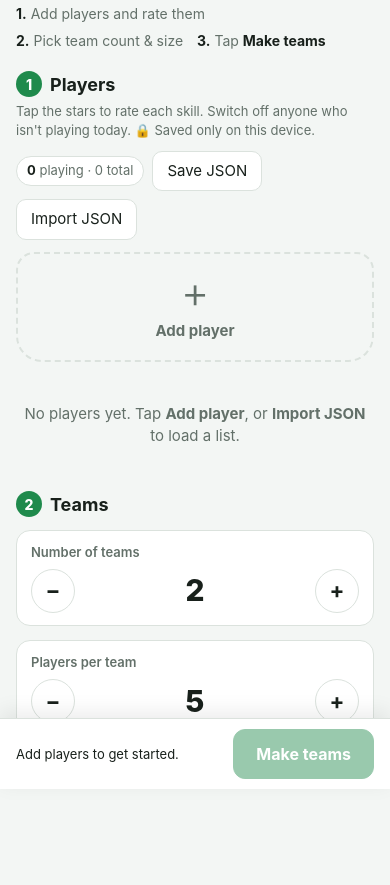
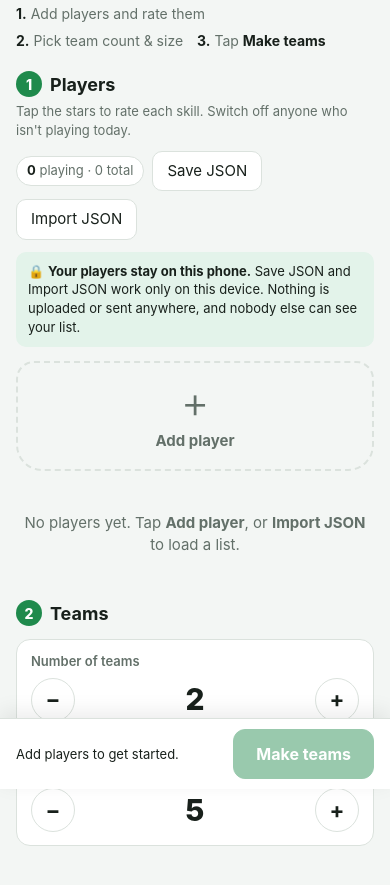
Before and after one commit to chococula/soccer, a plain HTML site: page index.html in a window 390 px wide. Shown: the part 55-940 px from the top of the page. Drawn offline with Linux system fonts and the light colour scheme.

Commit message:
Remove leftover sample players; add on-device privacy notice
- One-time cleanup of the 10 sample players from older versions
- Notice that Save/Import JSON happen only on this phone
- Confirmation messages after save and import say nothing was uploaded

Co-Authored-By: Claude Opus 5.5 <noreply@anthropic.com>

```diff
--- a/index.html
+++ b/index.html
@@ -39,6 +39,7 @@
   .toolbar { display: flex; flex-wrap: wrap; gap: 8px; align-items: center; }
   .pill { font-size: 13px; color: var(--muted); background: var(--card); border: 1px solid var(--line); border-radius: 999px; padding: 4px 10px; }
   .pill b { color: var(--text); }
+  .privacy { margin: 0 0 14px; padding: 10px 12px; border-radius: 10px; background: var(--accent-soft); font-size: 13px; line-height: 1.45; }
 
 
   /* ---------- Player cards ---------- */
@@ -163,7 +164,7 @@
     <div class="sec-head">
       <div>
         <h2><span class="step">1</span> Players</h2>
-        <p class="hint">Tap the stars to rate each skill. Switch off anyone who isn't playing today. 🔒 Saved only on this device.</p>
+        <p class="hint">Tap the stars to rate each skill. Switch off anyone who isn't playing today.</p>
       </div>
       <div class="toolbar">
         <span class="pill" id="countPill"></span>
@@ -172,6 +173,7 @@
         <input type="file" id="jsonFile" accept=".json,application/json" hidden>
       </div>
     </div>
+    <p class="privacy">🔒 <b>Your players stay on this phone.</b> Save JSON and Import JSON work only on this device. Nothing is uploaded or sent anywhere, and nobody else can see your list.</p>
     <div class="cards" id="playerBody"></div>
   </section>
 
@@ -256,6 +258,10 @@ function load() {
   // so nobody can push a roster onto this phone or pull one out of it via a URL.
   if (location.hash) history.replaceState(null, "", location.pathname + location.search);
   try { applyData(JSON.parse(localStorage.getItem(STORE_KEY))); } catch (e) {}
+  // One-time cleanup: drop the 10 sample players an earlier version could add,
+  // but only when all 10 are present together (so real players are never touched)
+  const SAMPLE = ["Alex","Ben","Chris","Dan","Eli","Finn","Gabe","Henry","Ian","Jack"];
+  if (SAMPLE.every(n => players.some(p => p.name === n))) { players = players.filter(p => !SAMPLE.includes(p.name)); save(); }
   // Ask the browser not to evict this site's storage when space runs low
   try { navigator.storage && navigator.storage.persist && navigator.storage.persist(); } catch (e) {}
 }
@@ -473,6 +479,7 @@ $("saveJsonBtn").onclick = () => {
   a.download = `soccer-players-${new Date().toISOString().slice(0, 10)}.json`;
   document.body.appendChild(a); a.click(); a.remove();
   setTimeout(() => URL.revokeObjectURL(a.href), 1000);
+  setTimeout(() => alert(`🔒 Saved ${list.length} players to a file on this phone (${a.download}).\nThe file stays on this device. Nothing was uploaded.`), 300);
 };
 $("jsonBtn").onclick = () => $("jsonFile").click();
 $("jsonFile").onchange = async (e) => {
@@ -482,7 +489,7 @@ $("jsonFile").onchange = async (e) => {
   try {
     const { added, updated } = importJSON(await file.text());
     renderPlayers(); save();
-    alert(`Saved on this device: ${added} added, ${updated} updated.`);
+    alert(`🔒 Loaded on this phone only: ${added} added, ${updated} updated.\nNothing was uploaded or shared.`);
   } catch (err) { alert("Couldn't read that JSON file: " + err.message); }
 };
 $("copyBtn").onclick = async () => {
```
